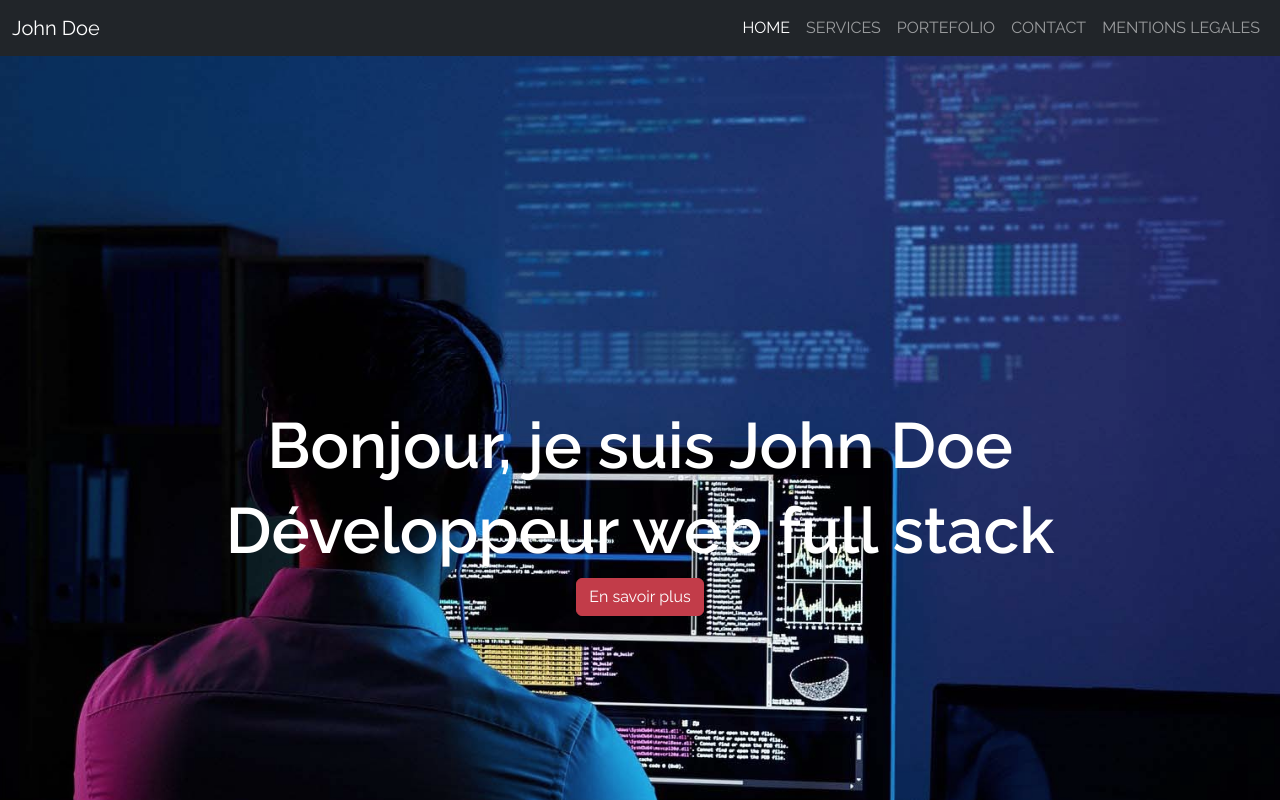
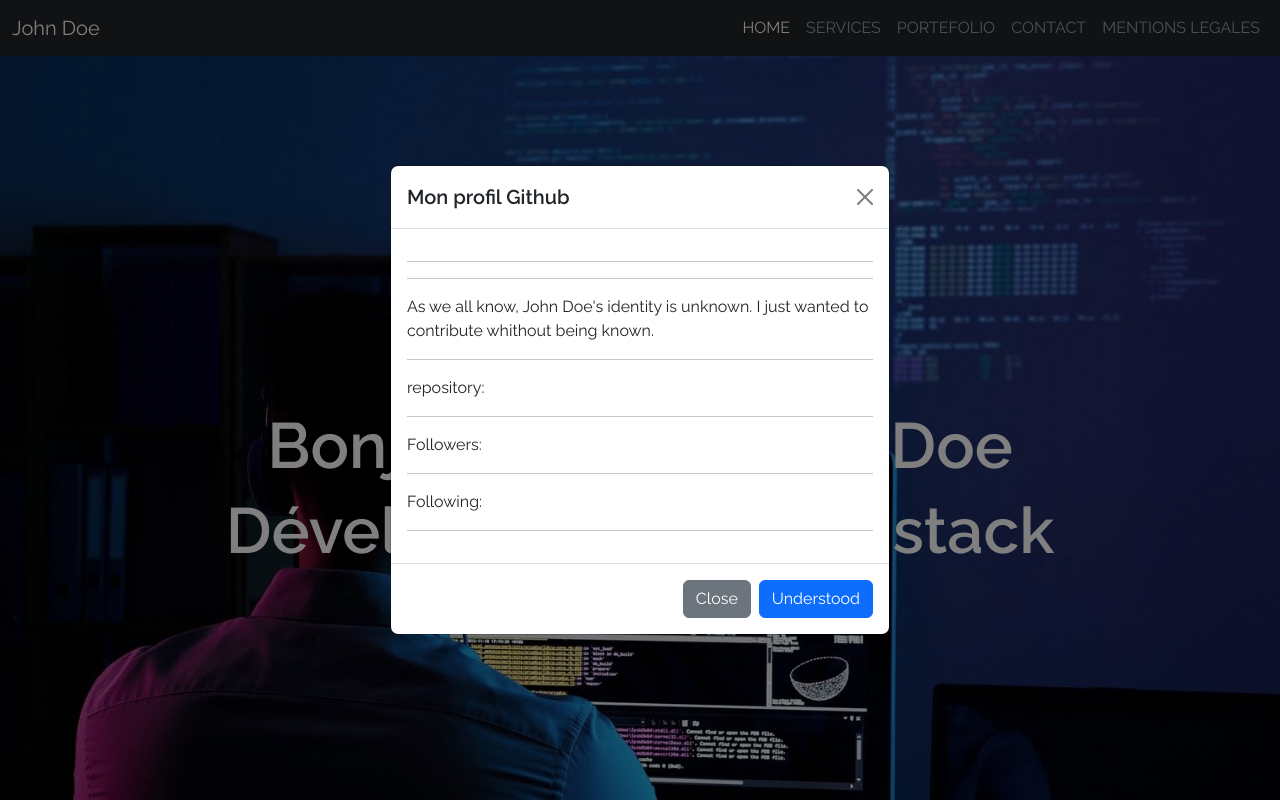
Before and after one commit to mehdipares/Devoir, a React (Create React App) app: page / in a window 1280 px wide. Both pictures are taken after a click on the button "En savoir plus". Shown: the top 800 px of the page. Built offline with nearby package versions, Linux system fonts and the light colour scheme.

Commit message:
soucis_use_state

```diff
--- a/src/App.js
+++ b/src/App.js
@@ -1,4 +1,4 @@
-import React from "react";
+import React, {useState,useEffect} from "react";
 import {Routes, Route} from "react-router-dom";
 import 'bootstrap/dist/css/bootstrap.min.css';
 import  Image  from "./images/images/john-doe-about.jpg";
@@ -13,7 +13,12 @@ import img1 from "./images/images/john-doe-about.jpg";
 import Footer from "./component/foot.jsx";
 
 
-function app() {
+export default function app() {
+
+  useEffect(() => {
+    console.log("https://api.github.com/users/github-john-doe")
+  },[])
+
 
   return (
 
@@ -37,6 +42,3 @@ function app() {
  );
 
 }
-
-
-export default app;
--- a/src/index.scss
+++ b/src/index.scss
@@ -204,9 +204,7 @@ label {
   padding: 0;
   margin-left: 0;
 }
-textarea{
 
-}
 .Contact_titre{
   width: 100%;
   p{
--- a/src/pages/Home.jsx
+++ b/src/pages/Home.jsx
@@ -1,8 +1,12 @@
 
 import img1 from "../images/images/john-doe-about.jpg";
 import Footer from "../component/foot";
+import React, {useState,useEffect} from "react";
 
 import { Navihome } from "../component/navihome";
+
+
+
 
 
 const Home = () => {
@@ -13,12 +17,47 @@ const Home = () => {
         </header>
           <section className="home_main">
               <div className='Home_main_background'>
+
                 <div className="Home_main_hello">
                       <h1><strong>Bonjour, je suis John Doe</strong></h1>
                       <h2>Développeur web full stack</h2>
-                      <button type="button" class="btn btn-danger">En savoir plus</button>
+                      <button type="button" class="btn btn-danger" data-bs-toggle="modal" data-bs-target="#staticBackdrop">En savoir plus</button>
                 </div>
               </div>
+              <div class="modal fade" id="staticBackdrop" data-bs-backdrop="static" data-bs-keyboard="false" tabindex="-1" aria-labelledby="staticBackdropLabel" aria-hidden="true">
+                <div class="modal-dialog modal-dialog-centered">
+                  <div class="modal-content">
+                    <div class="modal-header">
+                      <h1 class="modal-title fs-5" id="staticBackdropLabel">Mon profil Github</h1>
+                      <button type="button" class="btn-close" data-bs-dismiss="modal" aria-label="Close"></button>
+                    </div>
+                    <div class="modal-body">
+                      <div>
+
+                      </div>
+                      <div>
+                        <p></p>
+                        <hr></hr>
+                        <p></p>
+                        <hr></hr>
+                        <p>As we all know, John Doe's identity is unknown. I just wanted to contribute whithout being known.</p>
+                        <hr></hr>
+                        <p>repository:</p>
+                        <hr></hr>
+                        <p>Followers:</p>
+                        <hr></hr>
+                        <p>Following:</p>
+                        <hr></hr>
+                      </div>
+                    </div>
+                    <div class="modal-footer">
+                      <button type="button" class="btn btn-secondary" data-bs-dismiss="modal">Close</button>
+                      <button type="button" class="btn btn-primary">Understood</button>
+                    </div>
+                  </div>
+                </div>
+              </div>
+
 
 
               <div className='home_main_bloc'>
```
